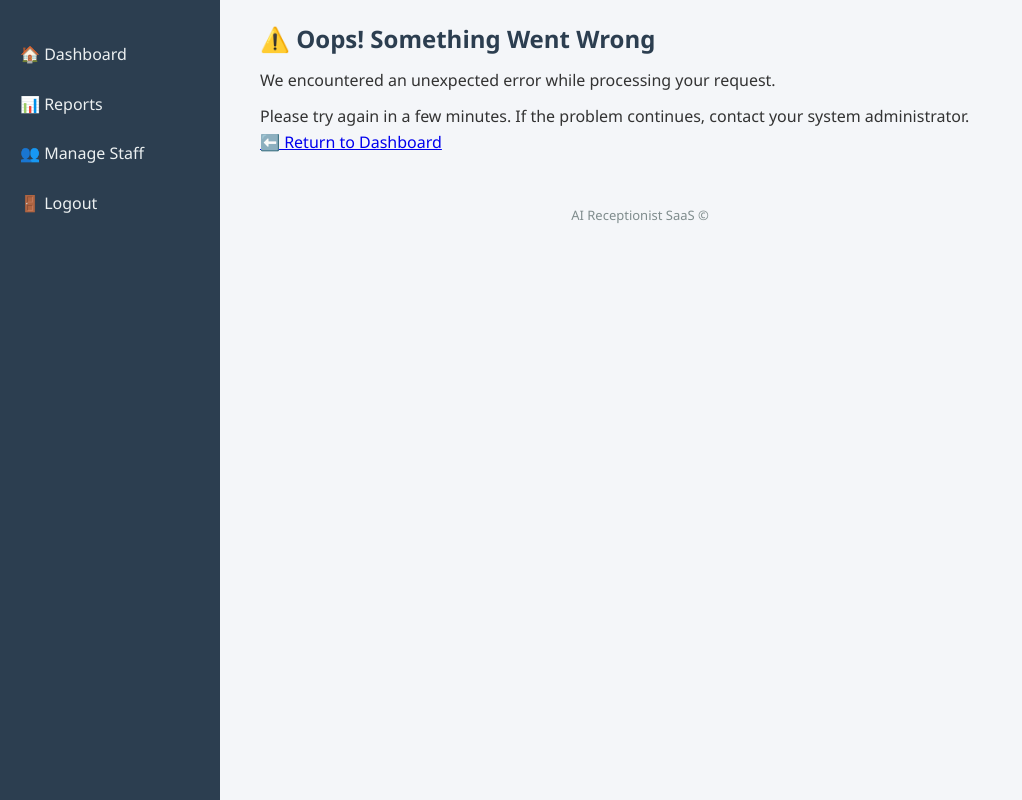
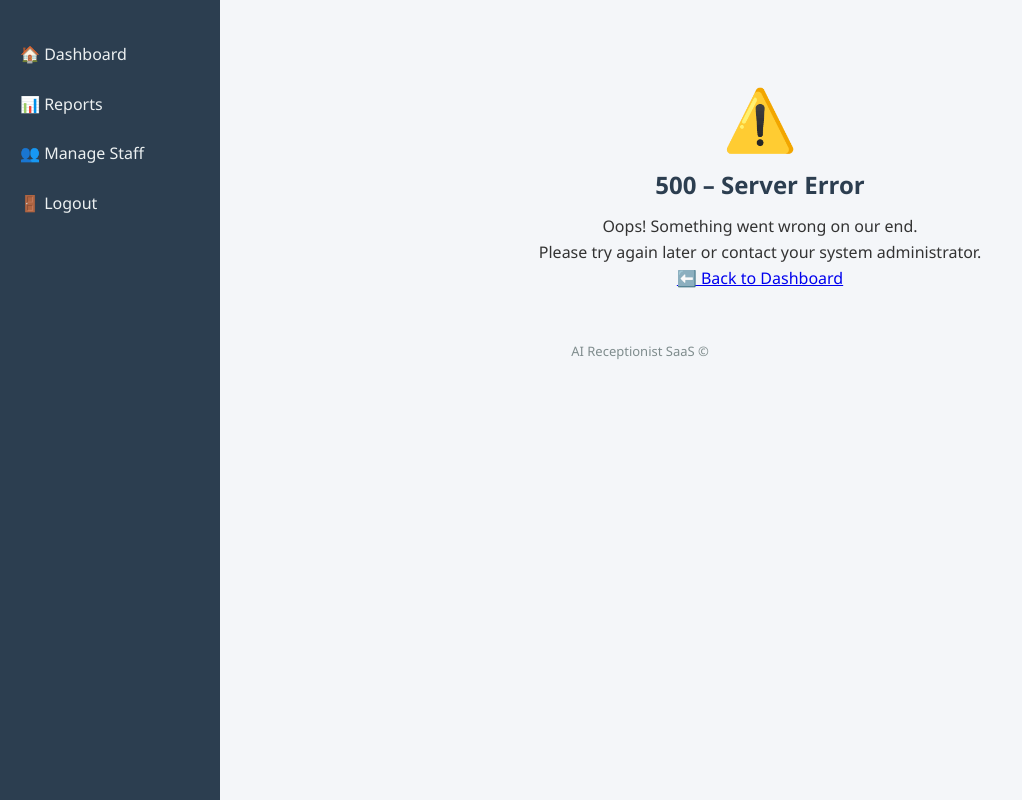
Before and after one commit to ConnorV2006/AI-Receptionist-Enchanced, a Flask app: template templates/500.html in a window 1280 px wide. Shown: the whole page, without its empty margins (0-1022 px from the left). Run offline with Flask 3, Linux system fonts and the light colour scheme; the template is opened without the code that fills it, so the values that code supplies are empty.

Commit message:
Update 500.html

```diff
--- a/templates/500.html
+++ b/templates/500.html
@@ -1,12 +1,11 @@
 {% extends "base.html" %}
 
 {% block content %}
-<h2>⚠️ Oops! Something Went Wrong</h2>
-<p>We encountered an unexpected error while processing your request.</p>
-
-<p style="margin-top:10px;">
-  Please try again in a few minutes. If the problem continues, contact your system administrator.
-</p>
-
-<a href="{{ url_for('dashboard') }}">⬅️ Return to Dashboard</a>
+<div style="text-align:center; margin-top:50px;">
+  <div style="font-size:60px;">⚠️</div>
+  <h2>500 – Server Error</h2>
+  <p>Oops! Something went wrong on our end.</p>
+  <p>Please try again later or contact your system administrator.</p>
+  <a href="{{ url_for('dashboard') }}">⬅️ Back to Dashboard</a>
+</div>
 {% endblock %}
```
